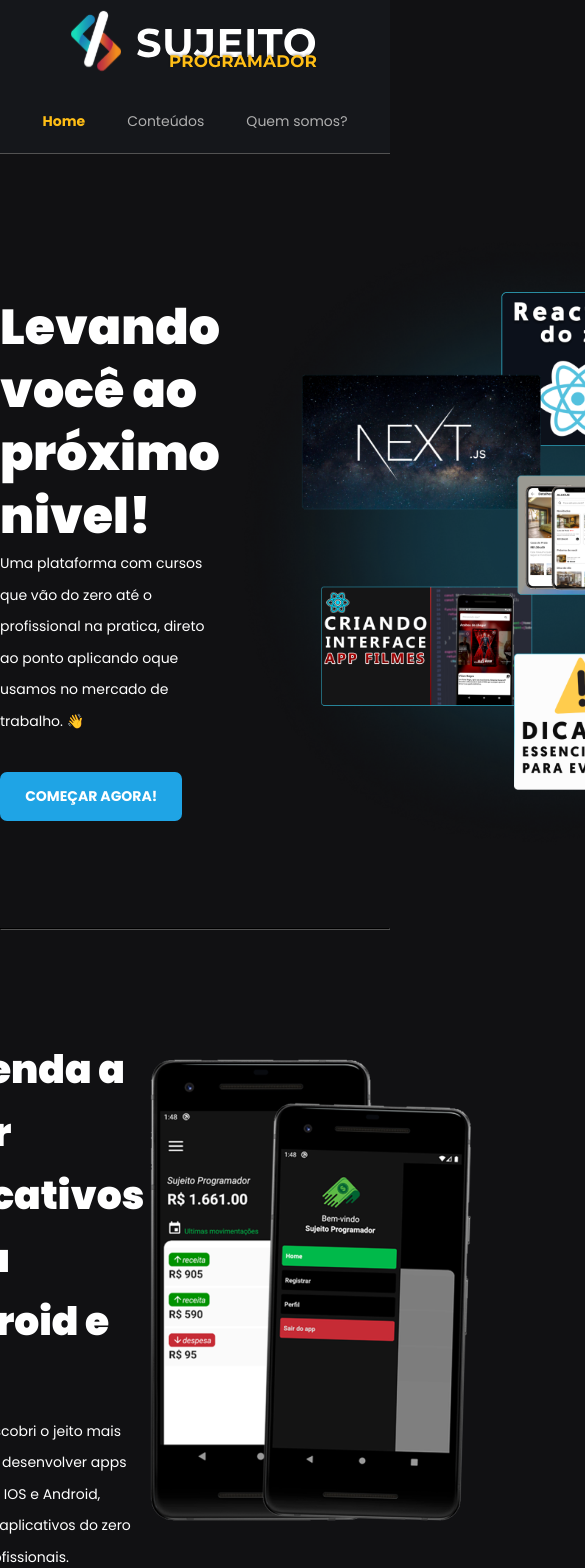
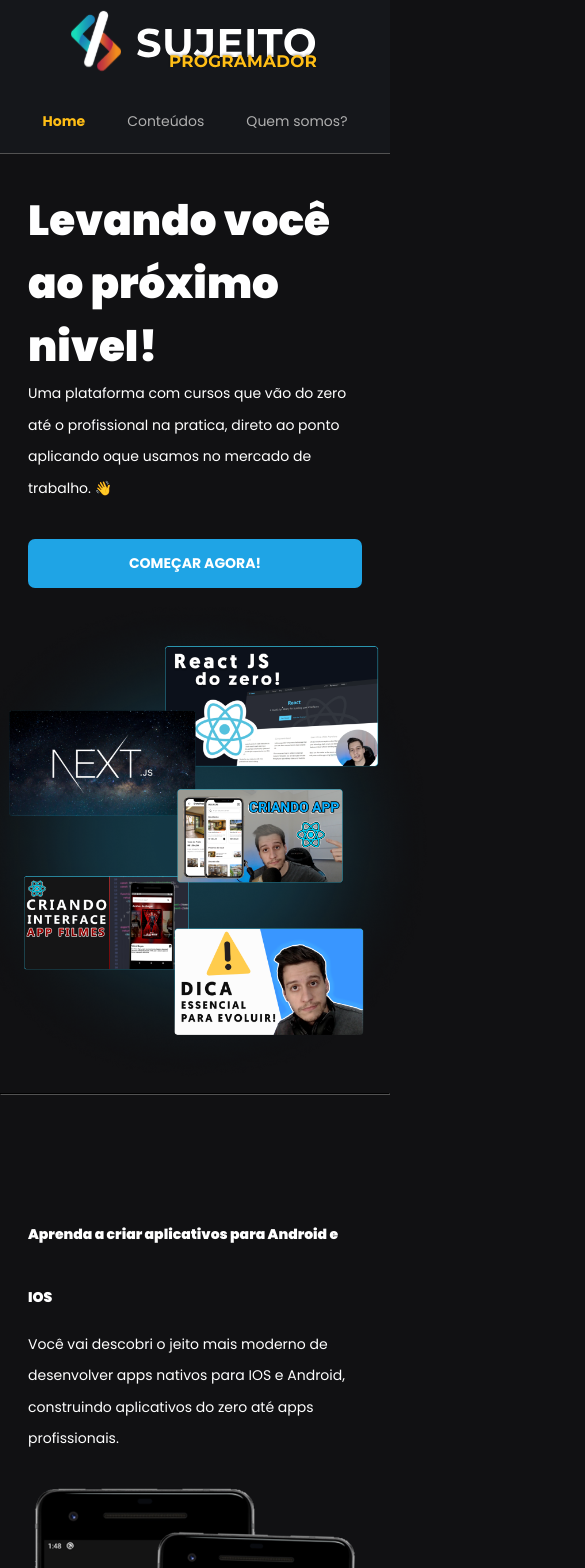
Before and after one commit to danilocucharro/site-institucional, a Next.js app: page / in a window 390 px wide. Shown: the top 1568 px of the page, 585 px wide, since content can reach past the window. Built offline with nearby package versions, Linux system fonts and the light colour scheme.

Commit message:
responsividade em tablets ok!

```diff
--- a/src/styles/home.module.scss
+++ b/src/styles/home.module.scss
@@ -115,3 +115,70 @@
     font-weight: bold;
   }
 }
+
+@media (max-width: 1095px){
+  .container{
+    .containerHeader{
+      padding: 0 2rem;
+      button{
+        display: block;
+      }
+    }
+
+    img{
+      max-width: 600px;
+    }
+
+    div h1{
+      font-size: 3rem;
+    }
+
+    div h2{
+      font-size: 2.3rem;
+
+      span{
+        font-size: 2.3rem;
+      }
+    }
+
+    .sectionContent, .footerContainer{
+      padding: 0 2rem;
+    }
+  }
+}
+
+@media (max-width: 950px){
+  .container{
+    .containerHeader{
+      flex-direction: column;
+
+      button{
+        width: 100%;
+        display: flex;
+        align-items: center;
+        justify-content: center;
+      }
+    }
+
+    img{
+      max-width: 500px;
+    }
+
+    div h1{
+      font-size: 3rem;
+    }
+
+    div h2{
+      font-size: 1rem;
+    }
+
+    .sectionContent{
+      flex-direction: column;
+
+      img{
+        margin-top: 2rem;
+        max-width: 400px;
+      }
+    }
+  }
+}
```
